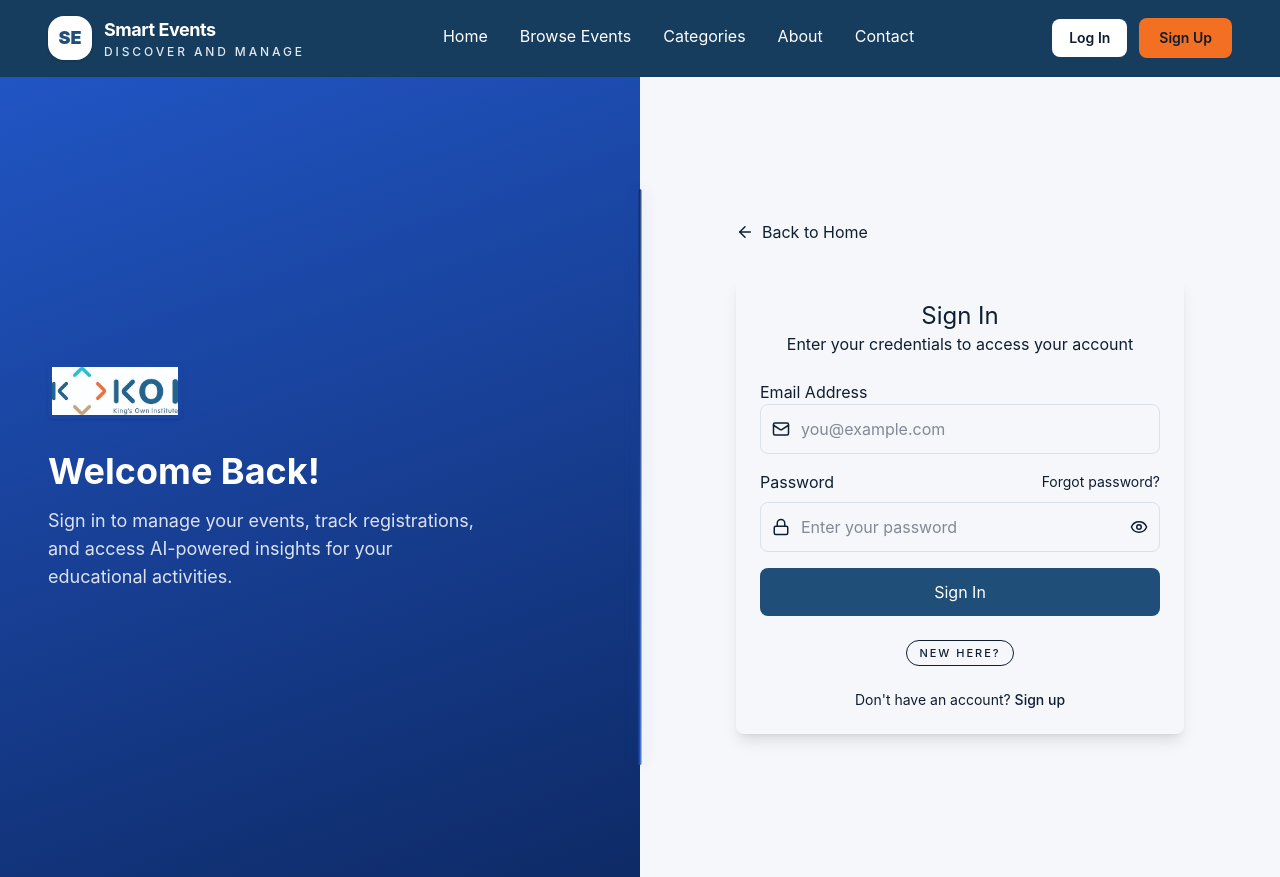
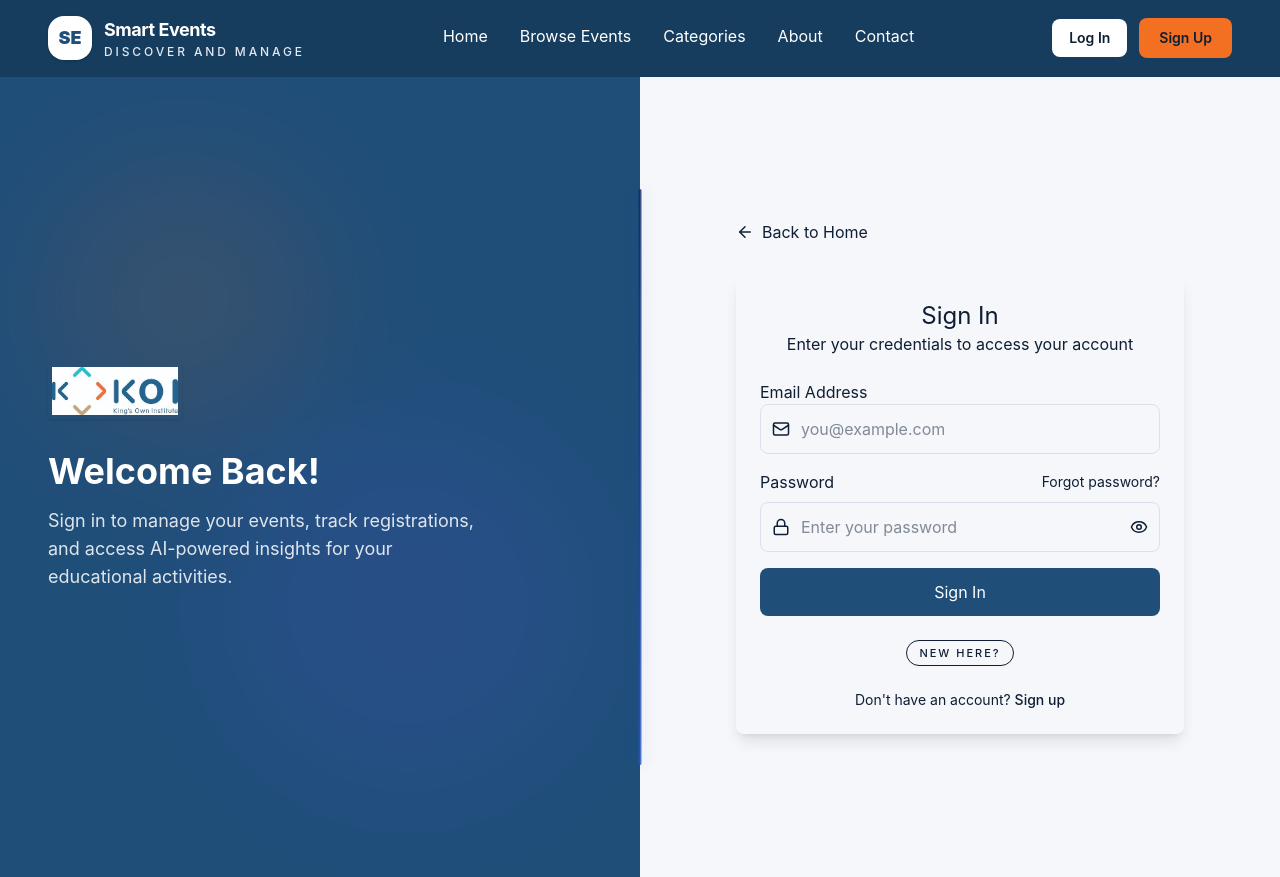
Before and after one commit to Strange-bots/Smart_Event_Management, a React (Vite) app in the folder Client/: page /login in a window 1280 px wide. Built offline with nearby package versions, Linux system fonts and the light colour scheme; no server answers.

Commit message:
fixed sign in ligin page color

```diff
--- a/Client/package.json
+++ b/Client/package.json
@@ -4,10 +4,10 @@
   "version": "0.0.0",
   "type": "module",
   "scripts": {
-    "dev": "vite",
-    "build": "vite build",
+    "dev": "vite --configLoader native",
+    "build": "vite build --configLoader native",
     "lint": "eslint .",
-    "preview": "vite preview --host 127.0.0.1"
+    "preview": "vite preview --configLoader native --host 127.0.0.1"
   },
   "dependencies": {
     "@radix-ui/react-context-menu": "^2.2.16",
--- a/Client/src/index.css
+++ b/Client/src/index.css
@@ -37,3 +37,26 @@ button {
 #root {
   min-height: 100vh;
 }
+
+.auth-hero-shell {
+  position: relative;
+  background: var(--color-header);
+}
+
+.auth-hero-panel {
+  background: var(--color-header);
+}
+
+.auth-hero-glow-primary {
+  background: var(--color-primary);
+}
+
+.auth-hero-glow-ai {
+  background: var(--color-ai);
+}
+
+@media (min-width: 1024px) {
+  .auth-hero-shell {
+    background: var(--color-section);
+  }
+}
--- a/Client/src/pages/login.jsx
+++ b/Client/src/pages/login.jsx
@@ -12,9 +12,6 @@ import {
 } from "../utils/auth";
 
 const apiBaseUrl = import.meta.env.VITE_API_URL ?? "";
-const authPanelBackground = {
-  background: "linear-gradient(160deg, #2155C4 0%, #0E2A66 100%)",
-};
 
 const Login = () => {
   const navigate = useNavigate();
@@ -85,14 +82,17 @@ const Login = () => {
   return (
     <>
     <Navbar/>
-    <div className="min-h-screen bg-secondary flex relative">
+    <div className="auth-hero-shell min-h-screen flex relative">
+      <div className="absolute inset-0 opacity-10 lg:hidden">
+        <div className="auth-hero-glow-primary absolute left-10 top-20 h-72 w-72 rounded-full blur-3xl" />
+        <div className="auth-hero-glow-ai absolute bottom-10 right-10 h-96 w-96 rounded-full blur-3xl" />
+      </div>
       <div
-        className="hidden lg:flex lg:w-1/2 relative overflow-hidden"
-        style={authPanelBackground}
+        className="auth-hero-panel hidden lg:flex lg:w-1/2 relative overflow-hidden"
       >
         <div className="absolute inset-0 opacity-10">
-          <div className="absolute top-20 left-10 w-72 h-72 bg-brand-orange rounded-full blur-3xl" />
-          <div className="absolute bottom-20 right-10 w-96 h-96 bg-brand-ai rounded-full blur-3xl" />
+          <div className="auth-hero-glow-primary absolute top-20 left-10 w-72 h-72 rounded-full blur-3xl" />
+          <div className="auth-hero-glow-ai absolute bottom-20 right-10 w-96 h-96 rounded-full blur-3xl" />
         </div>
         <div className="relative z-10 flex flex-col justify-center p-12">
           <Link to="/" className="flex items-center gap-3 mb-8">
@@ -114,7 +114,7 @@ const Login = () => {
 
       <AuthPanelDivider />
 
-      <div className="flex-1 flex items-center justify-center p-6">
+      <div className="relative z-10 flex-1 flex items-center justify-center p-6 lg:bg-secondary">
         <div className="w-full max-w-md">
           <Link
             to="/"
--- a/Client/src/pages/signup.jsx
+++ b/Client/src/pages/signup.jsx
@@ -10,9 +10,6 @@ import {
 } from "../utils/auth";
 
 const apiBaseUrl = import.meta.env.VITE_API_URL ?? "";
-const authPanelBackground = {
-  background: "linear-gradient(160deg, #2155C4 0%, #0E2A66 100%)",
-};
 
 const Signup = () => {
   const navigate = useNavigate();
@@ -101,14 +98,17 @@ const Signup = () => {
   return (
     <>
     <Navbar/>
-    <div className="min-h-screen bg-secondary flex relative">
+    <div className="auth-hero-shell min-h-screen flex relative">
+      <div className="absolute inset-0 opacity-10 lg:hidden">
+        <div className="auth-hero-glow-primary absolute left-10 top-20 h-72 w-72 rounded-full blur-3xl" />
+        <div className="auth-hero-glow-ai absolute bottom-10 right-10 h-96 w-96 rounded-full blur-3xl" />
+      </div>
       <div
-        className="hidden lg:flex lg:w-1/2 relative overflow-hidden"
-        style={authPanelBackground}
+        className="auth-hero-panel hidden lg:flex lg:w-1/2 relative overflow-hidden"
       >
         <div className="absolute inset-0 opacity-10">
-          <div className="absolute top-20 left-10 w-72 h-72 bg-brand-orange rounded-full blur-3xl" />
-          <div className="absolute bottom-20 right-10 w-96 h-96 bg-brand-ai rounded-full blur-3xl" />
+          <div className="auth-hero-glow-primary absolute top-20 left-10 w-72 h-72 rounded-full blur-3xl" />
+          <div className="auth-hero-glow-ai absolute bottom-20 right-10 w-96 h-96 rounded-full blur-3xl" />
         </div>
         <div className="relative z-10 flex flex-col justify-center p-12">
           <Link to="/" className="flex items-center gap-3 mb-8">
@@ -180,7 +180,7 @@ const Signup = () => {
 
       <AuthPanelDivider />
 
-      <div className="flex-1 flex items-center justify-center p-6">
+      <div className="relative z-10 flex-1 flex items-center justify-center p-6 lg:bg-secondary">
         <div className="w-full max-w-md">
           <Link
             to="/"
--- a/Client/vite.config.js
+++ b/Client/vite.config.js
@@ -6,9 +6,17 @@ import { fileURLToPath } from "url";
 
 const __filename = fileURLToPath(import.meta.url);
 const __dirname = path.dirname(__filename);
+const localAppData = process.env.LOCALAPPDATA || __dirname;
 
 // https://vite.dev/config/
 export default defineConfig({
+  cacheDir: path.join(localAppData, "SmartEventManagement", "vite-cache-v2"),
+  build: {
+    emptyOutDir: false,
+  },
+  optimizeDeps: {
+    noDiscovery: true,
+  },
   plugins: [react(), tailwindcss()],
   server: {
     proxy: {
```
Also changed, not shown: 1 other file (tests, documents, lock files or other folders).
